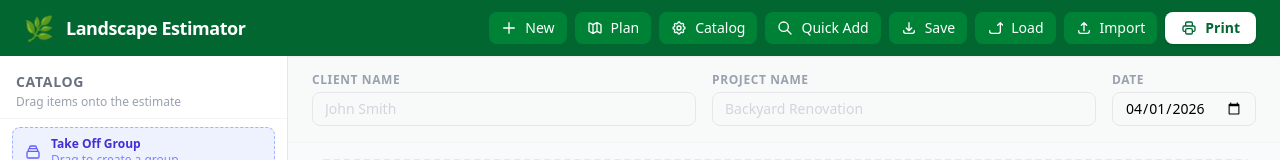
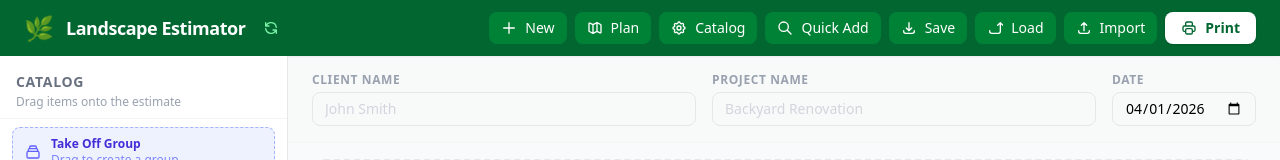
Before and after one commit to ryancyoder/landscape-estimator, a React (Vite) app: page / in a window 1280 px wide. Shown: the top 160 px of the page. Built offline with nearby package versions, Linux system fonts and the light colour scheme.

Commit message:
Add force refresh button for iOS web app
Unregisters all service workers, clears all caches, then reloads —
ensuring the latest version is fetched rather than the cached PWA build.

https://claude.ai/code/session_015pFhqanm4Wi17VgGZ5twjy

```diff
--- a/src/App.jsx
+++ b/src/App.jsx
@@ -233,6 +233,26 @@ export default function App() {
           <div className="flex items-center gap-3">
             <span className="text-2xl">🌿</span>
             <h1 className="text-lg font-bold tracking-tight">Landscape Estimator</h1>
+            <button
+              onClick={async () => {
+                if ('serviceWorker' in navigator) {
+                  const regs = await navigator.serviceWorker.getRegistrations();
+                  await Promise.all(regs.map(r => r.unregister()));
+                }
+                if ('caches' in window) {
+                  const keys = await caches.keys();
+                  await Promise.all(keys.map(k => caches.delete(k)));
+                }
+                window.location.reload();
+              }}
+              className="p-1.5 rounded-lg text-green-300 hover:text-white hover:bg-green-700 transition-colors"
+              title="Force refresh"
+            >
+              <svg className="w-4 h-4" fill="none" stroke="currentColor" viewBox="0 0 24 24">
+                <path strokeLinecap="round" strokeLinejoin="round" strokeWidth={2}
+                  d="M4 4v5h.582m15.356 2A8.001 8.001 0 004.582 9m0 0H9m11 11v-5h-.581m0 0a8.003 8.003 0 01-15.357-2m15.357 2H15" />
+              </svg>
+            </button>
           </div>
           <div className="flex items-center gap-2">
             <button
```
